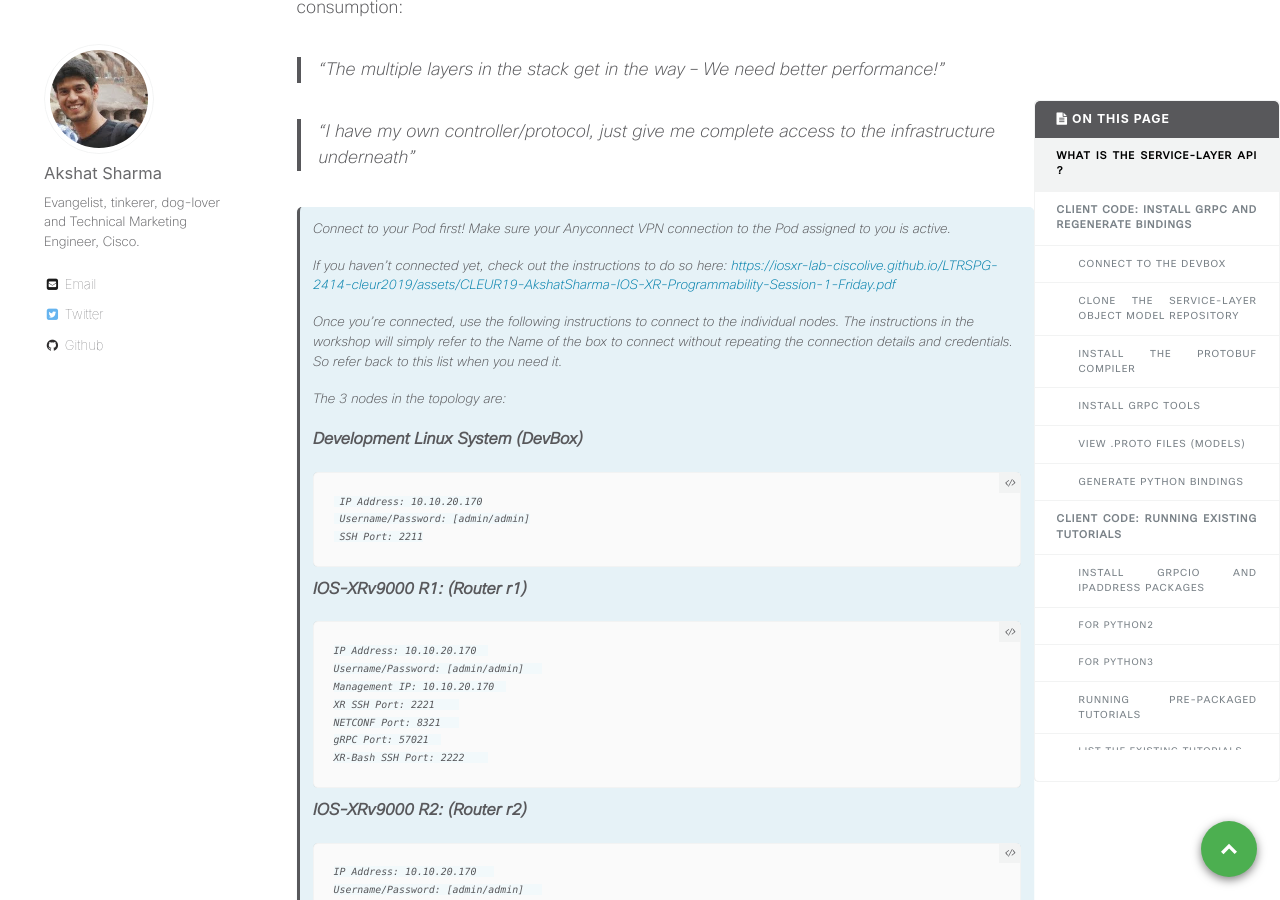
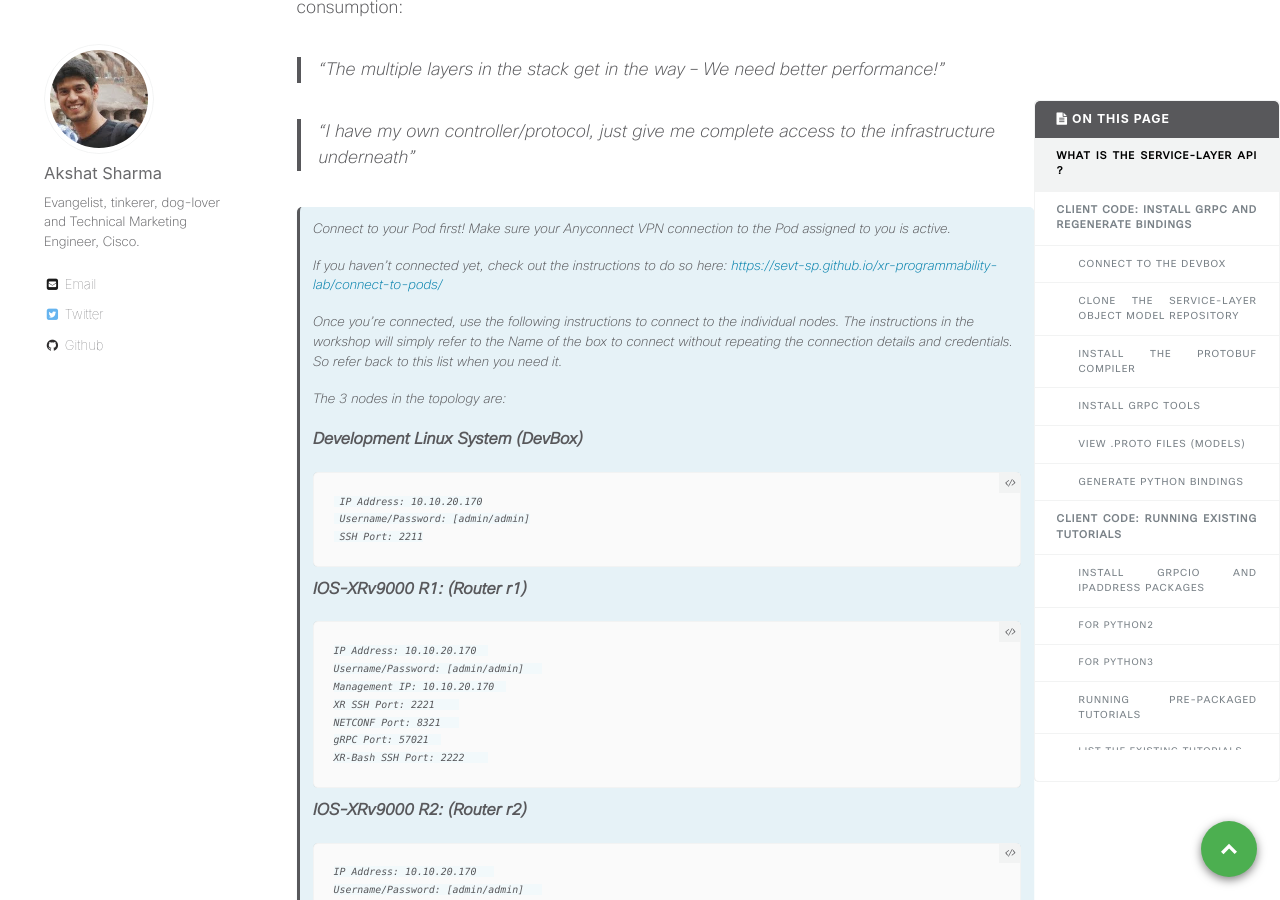
Before and after one commit to nanog75/hackathon, a Jekyll site: the page built from _wkinstructions/2019-02-01-step-6-quick-look-at-ios-xr-service-layer-api.md, in a window 1280 px wide and 900 px high, scrolled down 2204 px. Built offline with Jekyll 4.4.1, drawn with Linux system fonts in a browser that asks for light colours; comment, search, counter and statistics services are not loaded.

Commit message:
Update 2019-02-01-step-6-quick-look-at-ios-xr-service-layer-api.md

```diff
--- a/_wkinstructions/2019-02-01-step-6-quick-look-at-ios-xr-service-layer-api.md
+++ b/_wkinstructions/2019-02-01-step-6-quick-look-at-ios-xr-service-layer-api.md
@@ -66,7 +66,7 @@ So, why do we need another API? A couple of customer(unnamed) quotes for your co
 >Connect to your Pod first! Make sure your Anyconnect VPN connection to the Pod assigned to you is active.
 >
 > If you haven't connected yet, check out the instructions to do so here:
-><https://iosxr-lab-ciscolive.github.io/LTRSPG-2414-cleur2019/assets/CLEUR19-AkshatSharma-IOS-XR-Programmability-Session-1-Friday.pdf>
+><https://sevt-sp.github.io/xr-programmability-lab/connect-to-pods/>
 >
 >
 > Once you're connected, use the following instructions to connect to the individual nodes.
```
